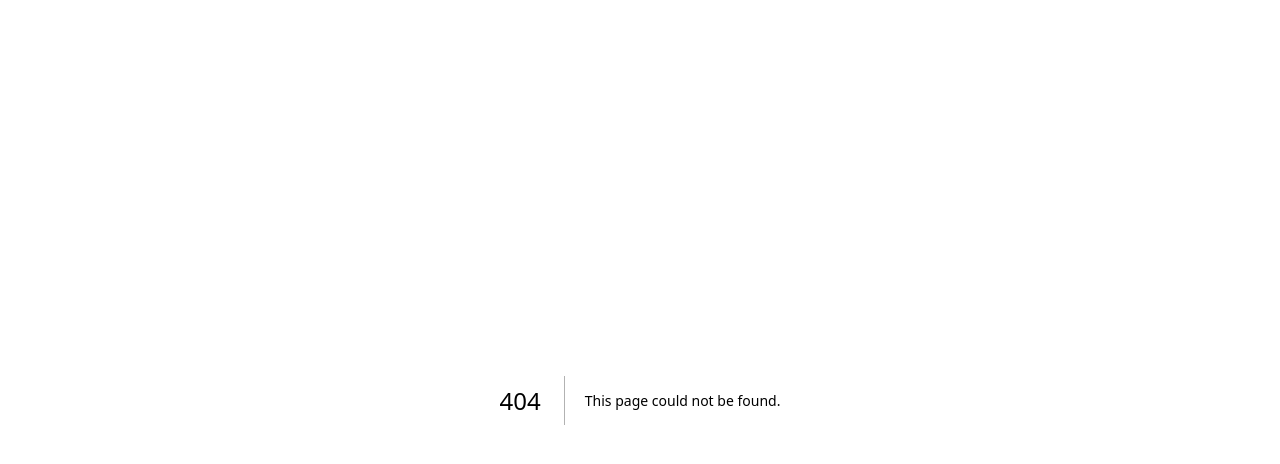
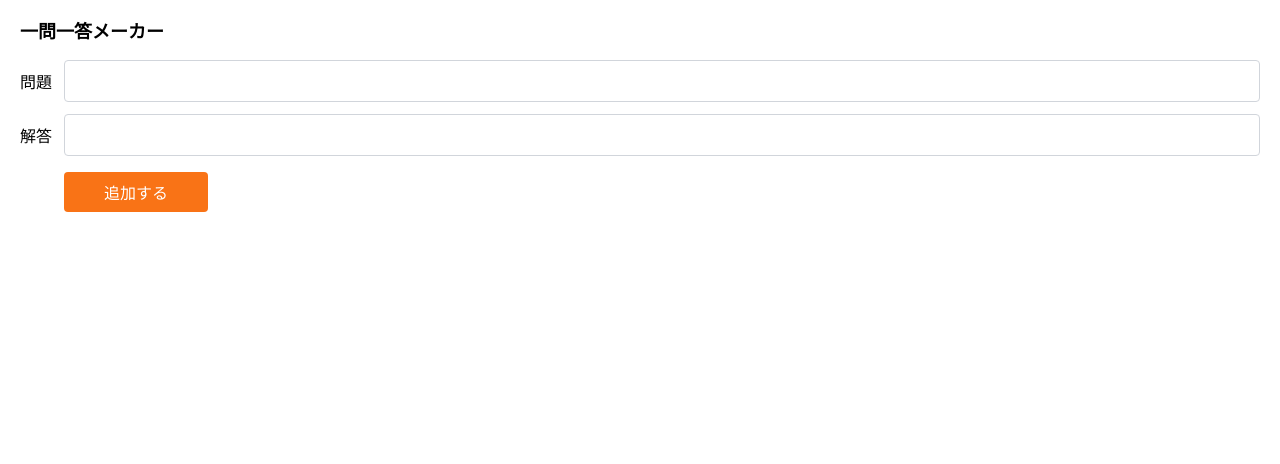
Before and after one commit to thasegawadesign/question-and-answer-frontend, a Next.js app: page /add in a window 1280 px wide. Before the commit this address had no page. Shown: the top 464 px of the page. Built offline with nearby package versions, Linux system fonts and the light colour scheme; what tailwindcss-radix would draw is missing.

Commit message:
feat: add Q&A page

```diff
--- a/package.json
+++ b/package.json
@@ -10,6 +10,8 @@
     "prepare": "husky"
   },
   "dependencies": {
+    "@radix-ui/react-form": "^0.1.0",
+    "clsx": "^2.1.1",
     "next": "14.2.10",
     "react": "^18",
     "react-dom": "^18",
@@ -24,7 +26,8 @@
     "husky": "^9.1.6",
     "lint-staged": "^15.2.10",
     "postcss": "^8",
-    "prettier": "3.3.3",
+    "prettier": "^3.3.3",
+    "prettier-plugin-tailwindcss": "^0.6.6",
     "tailwindcss": "^3.4.1",
     "typescript": "^5"
   },
--- /dev/null
+++ b/src/app/add/page.tsx
@@ -0,0 +1,74 @@
+import * as Form from "@radix-ui/react-form";
+import clsx from "clsx";
+import Link from "next/link";
+
+export default function Add() {
+  return (
+    <>
+      <header className={clsx("px-5 py-4")}>
+        <h1>
+          <Link className={clsx("text-lg font-semibold")} href={"/"}>
+            一問一答メーカー
+          </Link>
+        </h1>
+      </header>
+      <main className={clsx("px-5")}>
+        <Form.Root>
+          <Form.Field className={clsx("mb-3 flex gap-3")} name="question">
+            <div className={clsx("grid place-items-center")}>
+              <Form.Label className="question">問題</Form.Label>
+            </div>
+            <div className={clsx("flex-grow")}>
+              <Form.Control asChild>
+                <input
+                  className={clsx(
+                    "w-full rounded border border-gray-300 px-2 py-2"
+                  )}
+                  type="text"
+                  required
+                />
+              </Form.Control>
+              <Form.Message
+                className={clsx("text-sm text-red-600")}
+                match="valueMissing"
+              >
+                ※問題を入力してください
+              </Form.Message>
+            </div>
+          </Form.Field>
+          <Form.Field className={clsx("mb-4 flex gap-3")} name="answer">
+            <div className={clsx("grid place-items-center")}>
+              <Form.Label className="answer">解答</Form.Label>
+            </div>
+            <div className={clsx("flex-grow")}>
+              <Form.Control asChild>
+                <input
+                  className={clsx(
+                    "w-full rounded border border-gray-300 px-2 py-2"
+                  )}
+                  type="text"
+                  required
+                />
+              </Form.Control>
+              <Form.Message
+                className={clsx("text-sm text-red-600")}
+                match="valueMissing"
+              >
+                ※解答を入力してください
+              </Form.Message>
+            </div>
+          </Form.Field>
+          <Form.Submit asChild>
+            <div className={clsx("pl-11")}>
+              <button
+                className={clsx("rounded bg-orange-500 px-10 py-2 text-white")}
+              >
+                追加する
+              </button>
+            </div>
+          </Form.Submit>
+        </Form.Root>
+      </main>
+    </>
+  );
+}
--- a/src/app/layout.tsx
+++ b/src/app/layout.tsx
@@ -1,10 +1,16 @@
+import clsx from "clsx";
 import type { Metadata } from "next";
+import { Noto_Sans_JP } from "next/font/google";
 import "./globals.css";
 
 export const metadata: Metadata = {
   title: "一問一答メーカー",
   description: "一問一答メーカー",
 };
+
+const notoSansJP = Noto_Sans_JP({
+  subsets: ["latin"],
+});
 
 export default function RootLayout({
   children,
@@ -13,7 +19,7 @@ export default function RootLayout({
 }>) {
   return (
     <html lang="en">
-      <body>{children}</body>
+      <body className={clsx(notoSansJP.className)}>{children}</body>
     </html>
   );
 }
```
Also changed, not shown: .prettierrc.json, 1 other file (tests, documents, lock files or other folders).
